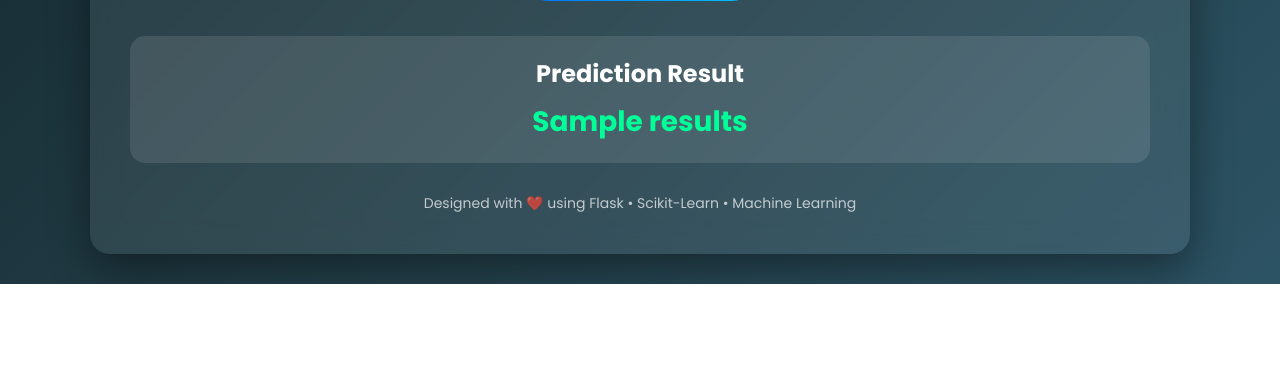
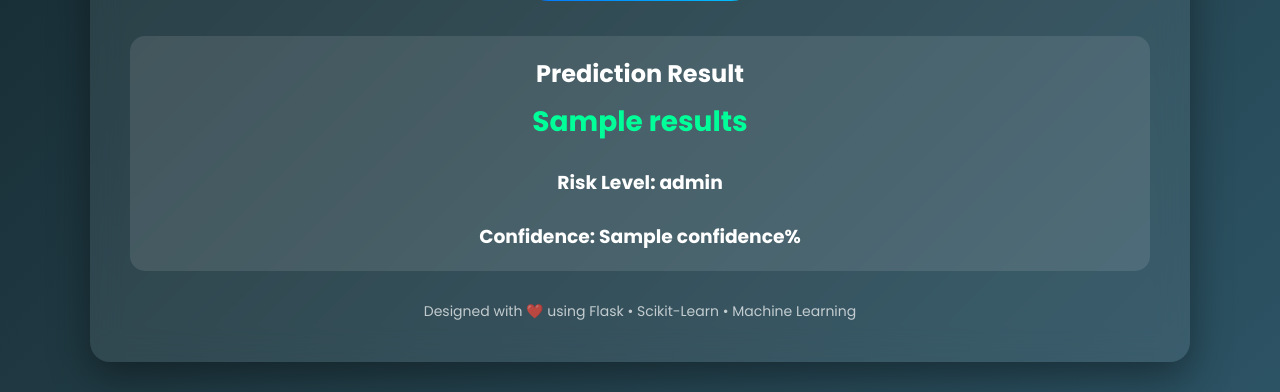
Before and after one commit to SowmyaNandakumar-0911/Diabetes-Prediction, a Flask app: template templates/index.html in a window 1280 px wide. Shown: the part 690-1082 px from the top of the page. Before the commit the page ends 974 px from the top, so only its background shows below. Run offline with Flask 3, Linux system fonts and the light colour scheme; the template is opened without the code that fills it: most values are stand-ins (such as "Sample title", 1, 10 or a date in 2020).

Commit message:
Added probability and risk level prediction

```diff
--- a/app.py
+++ b/app.py
@@ -27,13 +27,28 @@ def predict_datapoint():
         pred_df = data.get_data_as_data_frame()
 
         predict_pipeline = PredictPipeline()
-        result = predict_pipeline.predict(pred_df)
+        result, probability = predict_pipeline.predict(pred_df)
 
         prediction = "Diabetic" if result[0] == 1 else "Not Diabetic"
 
+        confidence = None
+        risk_level = None
+
+        if probability is not None:
+            confidence = round(max(probability[0]) * 100, 2)
+
+            if confidence < 60:
+                risk_level = "Low"
+            elif confidence < 80:
+                risk_level = "Moderate"
+            else:
+                risk_level = "High"
+
         return render_template(
             "index.html",
-            results=prediction
+            results=prediction,
+            confidence=confidence,
+            risk_level=risk_level
         )
 
     except Exception as e:
--- a/src/diabetesproject/pipeline/predict_pipeline.py
+++ b/src/diabetesproject/pipeline/predict_pipeline.py
@@ -14,7 +14,11 @@ class PredictPipeline:
             preprocessor = load_object(file_path=preprocessor_path)
             data_scaled = preprocessor.transform(features)
             preds = model.predict(data_scaled)
-            return preds
+            try:
+                probability = model.predict_proba(data_scaled)
+                return preds, probability
+            except:
+                return preds, None
         except Exception as e:
             raise CustomException(e, sys)
 
--- a/templates/index.html
+++ b/templates/index.html
@@ -216,6 +216,18 @@ Predict Diabetes
 
 <p>{{ results }}</p>
 
+<br>
+
+<h3 style="color:white;">
+Risk Level: {{ risk_level }}
+</h3>
+
+<br>
+
+<h3 style="color:white;">
+Confidence: {{ confidence }}%
+</h3>
+
 </div>
 
 {% endif %}
```
